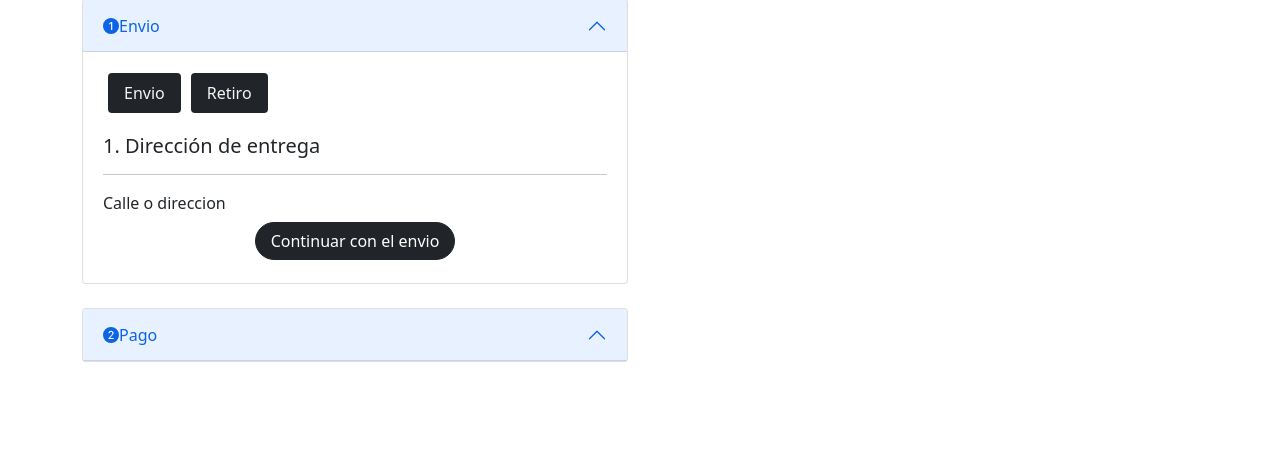
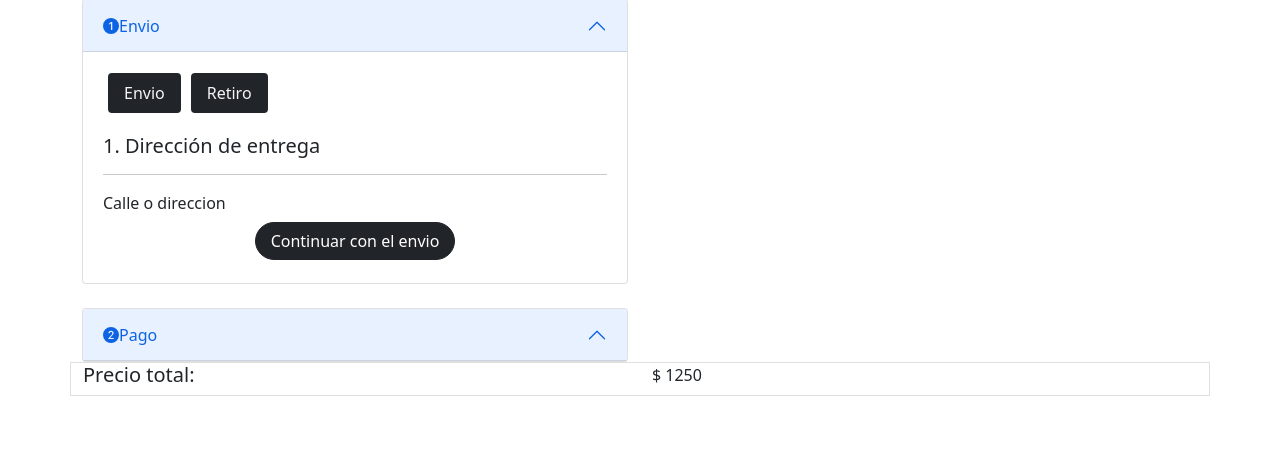
Before and after one commit to TortillaDePapa/Proyecto, a PHP site: page /Tarjeta.php in a window 1280 px wide. Shown: the part 236-698 px from the top of the page. Run offline with PHP 8.4, Linux system fonts and the light colour scheme; some libraries are stand-ins or nearby versions.

Commit message:
precio total a tarjeta

```diff
--- a/Tarjeta.php
+++ b/Tarjeta.php
@@ -64,11 +64,15 @@ session_start();
 Resumen de la compra
 </h1>
         </div>
-    </div>
-
+    <!-- <div class="col-sm">
+     <h1> - </h1>
+    </div> -->
+  </div>
 
     <div class="row">
       <div class="col-6">
+
+
         <div class="accordion" id="accordionPanelsStayOpenExample">
           <div class="accordion-item w-100">
             <h2 class="accordion-header" id="panelsStayOpen-headingOne">
@@ -113,9 +117,9 @@ Resumen de la compra
                     <form method="post">
 
                     <label> Calle o direccion </label>
-                   <?php
-                  // //  echo "<input type='text' class='form-control' placeholder='".$_SESSION['CLIENTE'] -> getNombreCalle()."".$_SESSION['CLIENTE'] -> getNumeroCasa()."'>"
-                  // ?>
+                  <?php
+                  //  echo "<input type='text' class='form-control' placeholder='".$_SESSION['CLIENTE'] -> getNombreCalle()."".$_SESSION['CLIENTE'] -> getNumeroCasa()."'>"
+                  ?>
                     <div class="text-center">
                     <button type="submit" class="btn btn-dark"> Continuar con el envio </button>
                     </div>
@@ -216,7 +220,7 @@ Resumen de la compra
                           </div>
                         </div>
                       </div>
-                      <br />
+                      <br/>
                       <div class="row">
                         <div class="col-md-6 col-sm-6 col-xs-6 pad-adjust">
                           <input type="submit" class="btn btn-danger" value="CANCEL" />
@@ -234,10 +238,11 @@ Resumen de la compra
             </div>
           </div>
         </div>
+
       </div>
 
 
-      <div class="col-6">
+      <div class="col-3">
 
  <div class='row g-0 ' >
 
@@ -266,22 +271,23 @@ Resumen de la compra
 }
 ?>
 
-<!--
-        <div class="d-flex flex-column">
-          <div class="card" style="width: 18rem;">
-            <img src="https://images.pexels.com/photos/2272853/pexels-photo-2272853.jpeg?auto=compress&cs=tinysrgb&dpr=1&w=500" class="card-img-top" alt="...">
-            <div class="card-body">
-              <p class="card-text"> benja gay, despues se hace otra wea con la card pq estan re peruanas
-              </p>
-            </div>
-          </div>
-        </div> -->
+
       </div>
     </div>
+  </div>
+  <div class="col">
+    <div class="row " style="border: 1px solid rgba(0,0,0,.125);">
+      <div class="col">
+        <h5>Precio total: </h5>
+ </div>
+   <div class="col">
+$ 1250
+</div>
 
+</div>
+    </div>
 
-
-
+  </div>
 <script>
  function Cerrar() {
         var obAjax = new XMLHttpRequest();
@@ -294,6 +300,9 @@ Resumen de la compra
     }
 
 </script>
+
+
+
 </body>
 
 </html>
```
